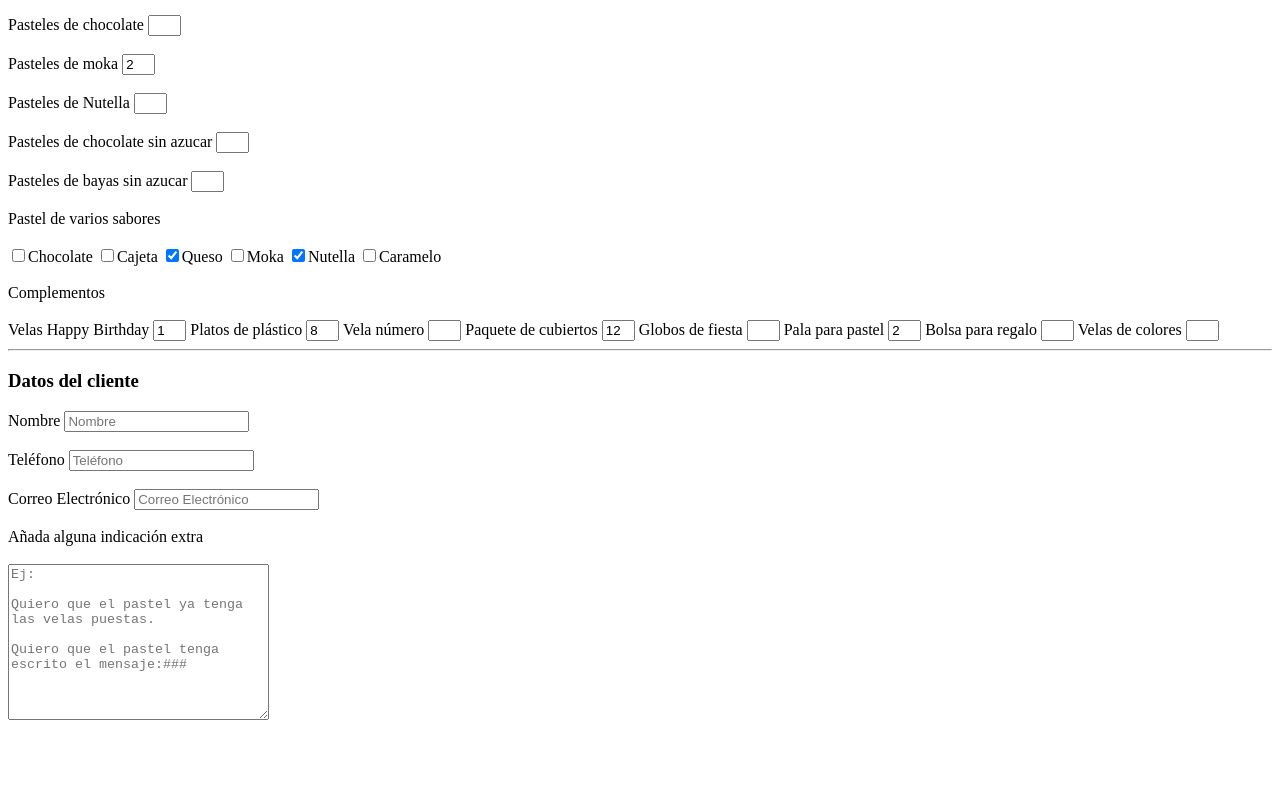
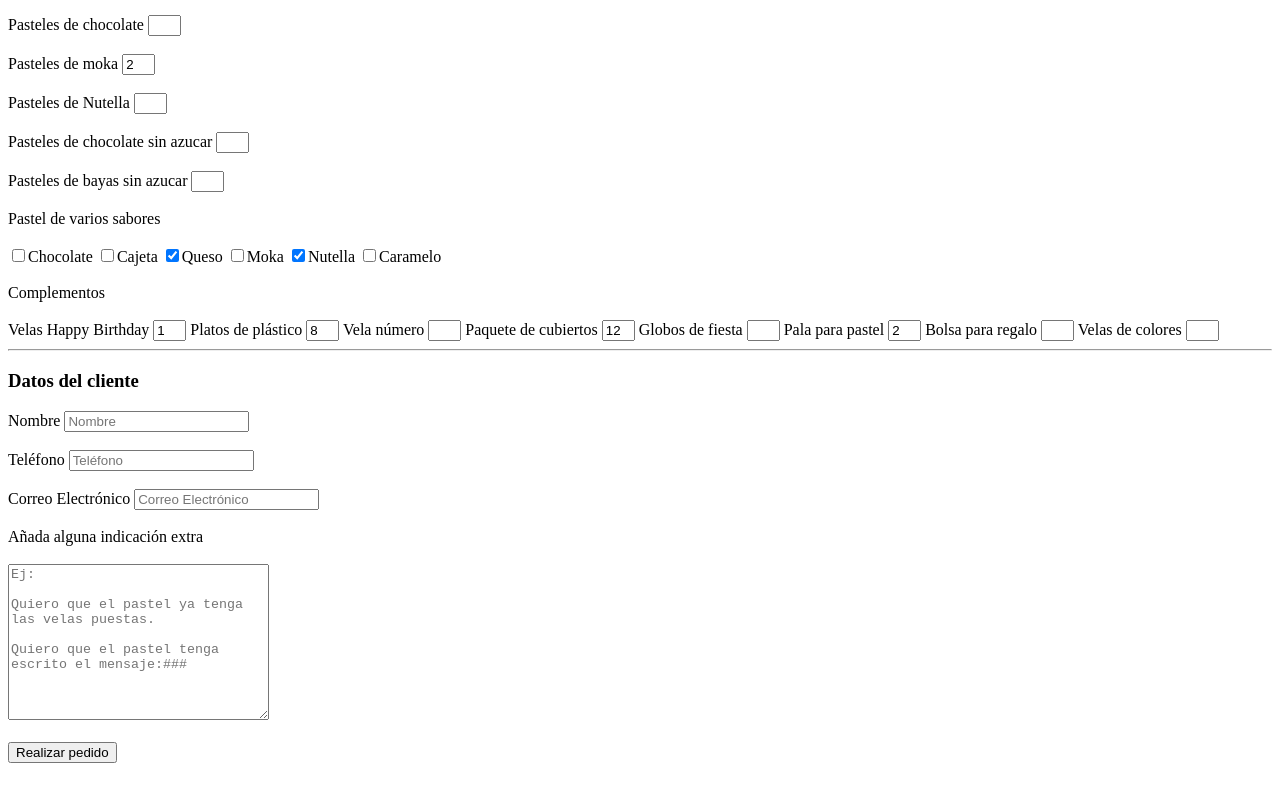
Before and after one commit to Dearcus-Tppls/Katas-Innovacion-, a plain HTML site: page FrontEnd/Semana 1/Pasteleria/Cart/form.html in a window 1280 px wide. Shown: the part 359-1144 px from the top of the page. Drawn offline with Linux system fonts and the light colour scheme.

Commit message:
File changes

```diff
--- a/FrontEnd/Semana 1/Pasteleria/Cart/form.html
+++ b/FrontEnd/Semana 1/Pasteleria/Cart/form.html
@@ -48,7 +48,8 @@
         <label for="phone">Teléfono</label> <input id="phone" type="text" placeholder="Teléfono"><br><br>
         <label for="email">Correo Electrónico</label> <input id="email" type="email" placeholder="Correo Electrónico"><br><br>
         <label for="description">Añada alguna indicación extra</label><br><br>
-        <textarea name="description" id="description" cols="30" rows="10" placeholder="Ej:&#10;&#10;Quiero que el pastel ya tenga las velas puestas.&#10;&#10;Quiero que el pastel tenga escrito el mensaje:###"></textarea><br>
+        <textarea name="description" id="description" cols="30" rows="10" placeholder="Ej:&#10;&#10;Quiero que el pastel ya tenga las velas puestas.&#10;&#10;Quiero que el pastel tenga escrito el mensaje:###"></textarea><br><br>
+        <input type="submit" value="Realizar pedido">
     </form>
 
     <br><br><br><br><br>
```
Also changed, not shown: FrontEnd/Semana 1/Pasteleria/Fonts/Evidence/Client Page.png, FrontEnd/Semana 1/Pasteleria/Fonts/Evidence/Client Page2.png.
